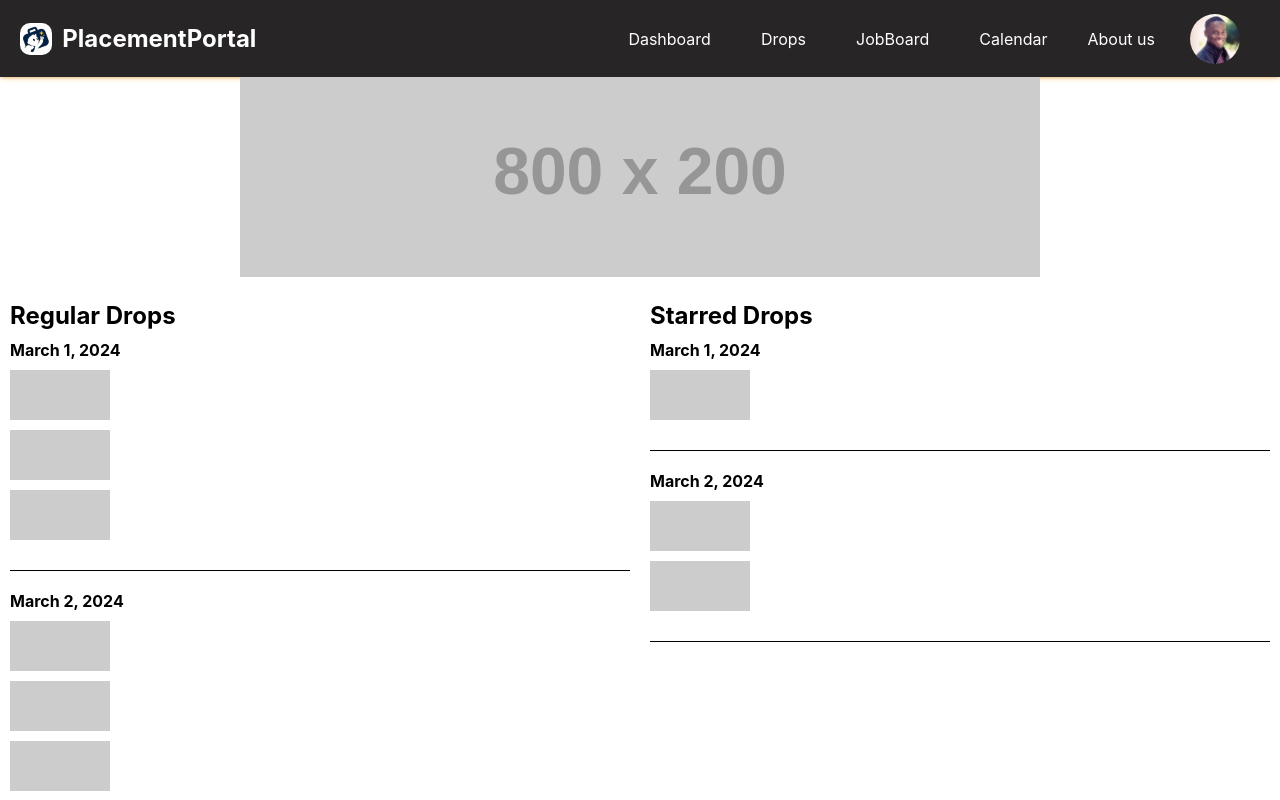
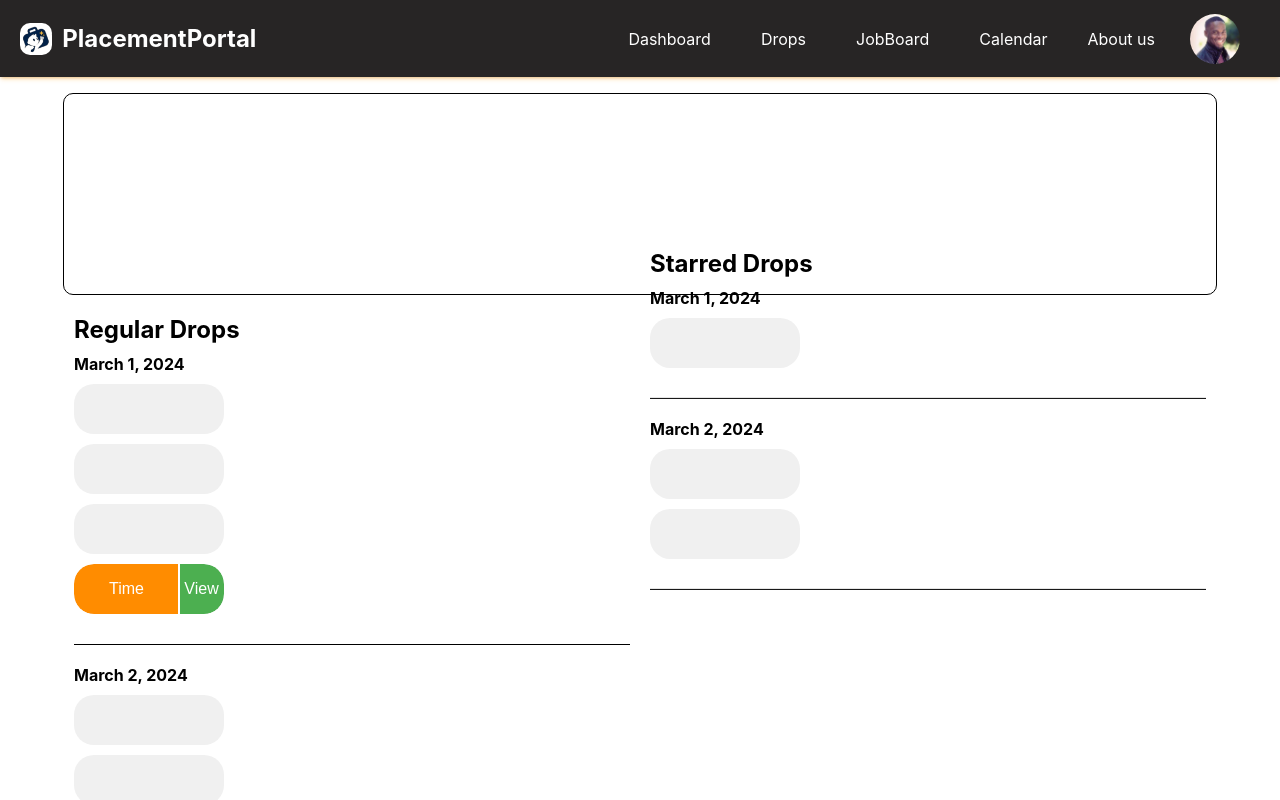
Before and after one commit to Ajay080/placement-portal, a React (Create React App) app: page /drop in a window 1280 px wide. Shown: the top 800 px of the page. Built offline with nearby package versions, Linux system fonts and the light colour scheme.

Commit message:
drop page and capsule ui initialization

```diff
--- /dev/null
+++ b/src/components/Capsule/Capsule.css
@@ -0,0 +1,43 @@
+.capsule {
+    width: 150px;
+    height: 50px;
+    border-radius: 20px;
+    background-color: #f0f0f0;
+    overflow: hidden; /* Ensures the partition line doesn't overflow */
+    position: relative;
+}
+
+.time, .view {
+    height: 100%;
+    float: left;
+    text-align: center;
+    line-height: 50px; /* Centers text vertically */
+    font-family: Arial, sans-serif;
+    border-radius: 20px;
+}
+
+.time {
+    width: 70%;
+    background-color: #ff8c00; /* Different background color for time */
+    color: white;
+    border-top-right-radius: 0;
+    border-bottom-right-radius: 0;
+}
+
+.view {
+    width: 30%;
+    background-color: #4caf50; /* Different background color for view */
+    color: white;
+    border-top-left-radius: 0;
+    border-bottom-left-radius: 0;
+}
+
+.partition-line {
+    position: absolute;
+    top: 0;
+    bottom: 0;
+    width: 2px;
+    background-color: white;
+    left: 70%;
+    transform: translateX(-50%);
+}
--- /dev/null
+++ b/src/components/Capsule/Capsule.js
@@ -0,0 +1,14 @@
+import React from 'react'
+import './Capsule.css'
+
+const Capsule = () => {
+  return (
+    <div class='capsule'>
+        <div class='time'>Time</div>
+        <div class="partition-line"></div>
+        <div class='view'>View</div>
+    </div>
+  )
+}
+
+export default Capsule
--- a/src/pages/Drop/Drop.css
+++ b/src/pages/Drop/Drop.css
@@ -2,7 +2,19 @@
     display: flex;
     flex-direction: column;
     align-items: center;
+    padding:0 5vw;
   }
+
+  .drop-background{
+    height:25vh;
+    width:100%;
+    border:1px solid black;
+    margin-top:2vh;
+    border-radius: 10px;
+}
+
+
+
 
   .image-section img {
     max-width: 100%;
@@ -23,6 +35,10 @@
     padding: 0 10px; /* Add horizontal padding */
   }
 
+  .starred-drops-section {
+    transform: translateY(-10%);
+    z-index: 100;
+  }
   .section-heading {
     font-size: 24px;
     font-weight: bold;
--- a/src/pages/Drop/Drop.js
+++ b/src/pages/Drop/Drop.js
@@ -1,13 +1,14 @@
 import React from 'react';
 import './Drop.css';
+import Capsule from '../../components/Capsule/Capsule';
 
 const Drop = () => {
   return (
     <div className='Drop'>
       {/* Image Section */}
-      <div className='image-section'>
-        <img src='https://via.placeholder.com/800x200' alt='Placeholder Image' />
-      </div>
+      <div className="drop-background">
+            <img src=""></img>
+        </div>
 
       {/* Regular and Starred Drops Section */}
       <div className='drop-detail'>
@@ -19,6 +20,7 @@ const Drop = () => {
             <div className='capsule'></div>
             <div className='capsule'></div>
             <div className='capsule'></div>
+            <Capsule/>
           </div>
           <div className='date-container'>
             <div className='date-header'>March 2, 2024</div>
```
